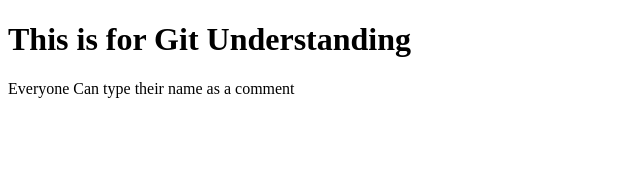
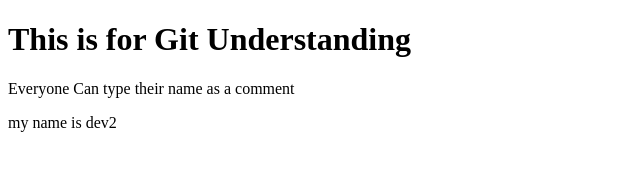
Before and after one commit to sachinmanikandan/Testing, a plain HTML site: page index.html in a window 1280 px wide. Shown: the whole page, without its empty margins (0-640 px from the left). Drawn offline with Linux system fonts and the light colour scheme.

Commit message:
dev2 added name

```diff
--- a/index.html
+++ b/index.html
@@ -8,5 +8,7 @@
 <body>
     <h1>This is for Git Understanding</h1>
     <p>Everyone Can type their name as a comment</p>
+    <p>my name is dev2</p>
+
 </body>
 </html>
```
